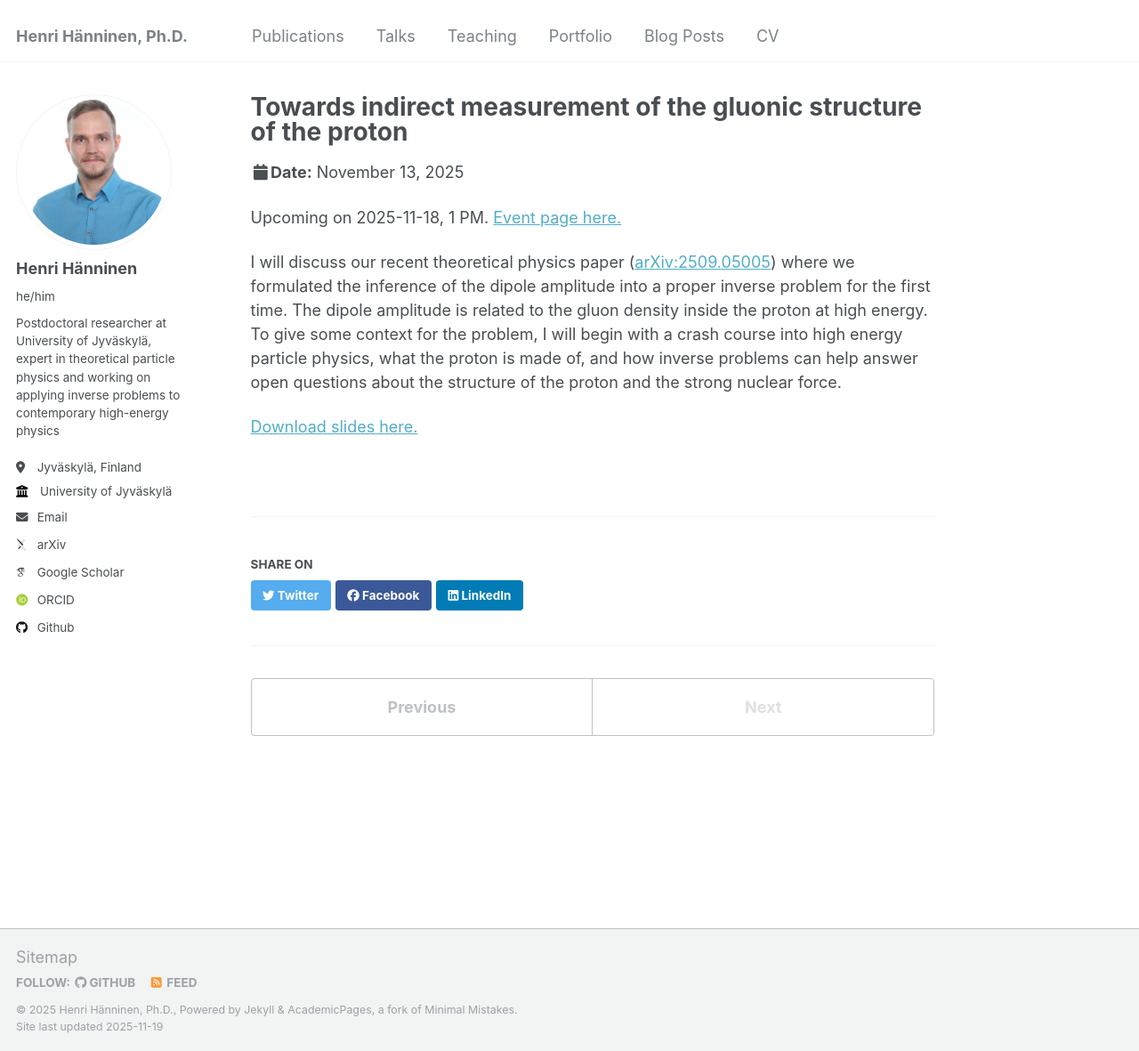
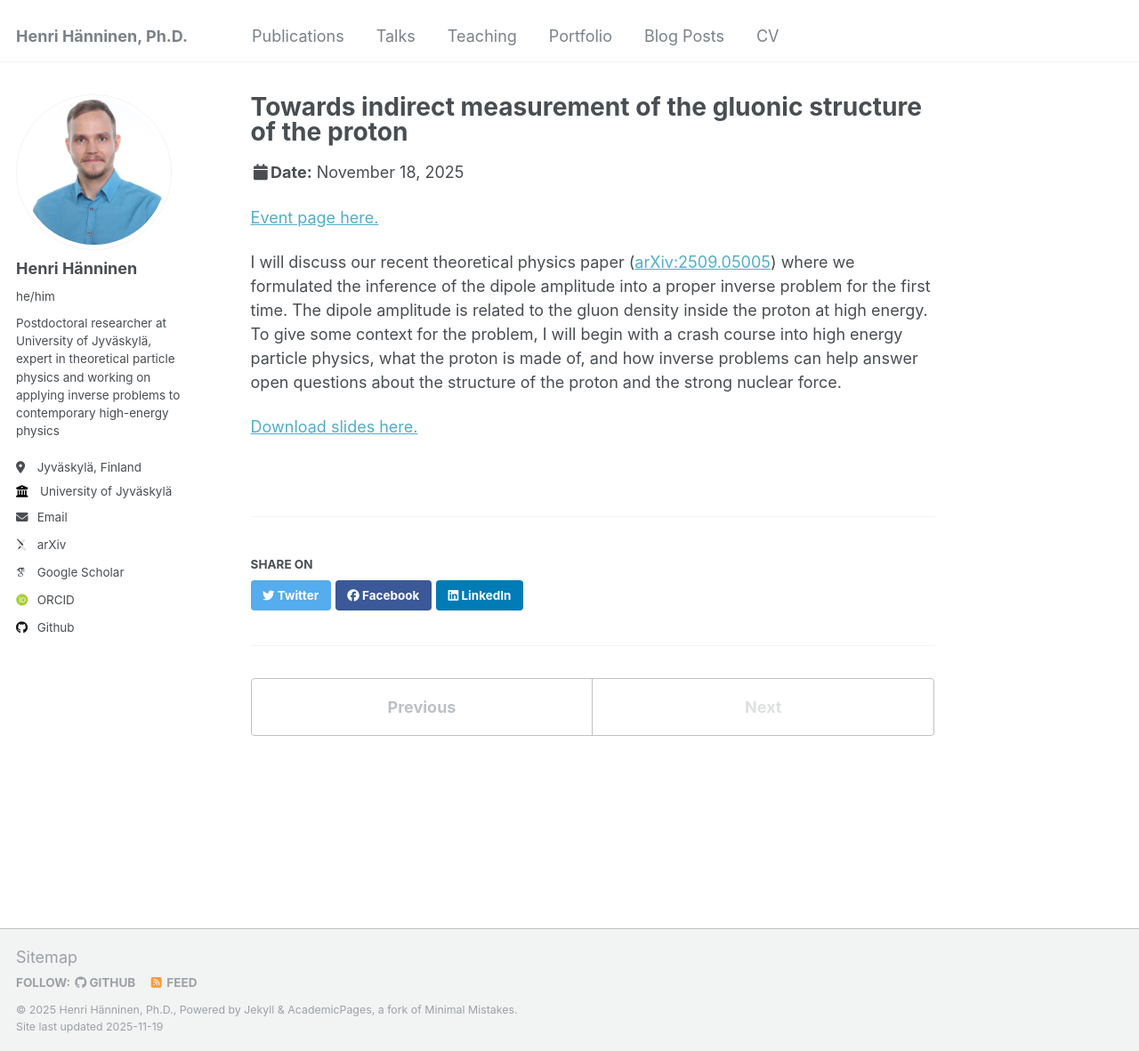
Before and after one commit to hhannine/hhannine.github.io, a Jekyll site: the page built from _talks/2025-11-18-talk-jipsem.md, in a window 1280 px wide and 1181 px high. Shown: the whole window at 89% size. Built offline with Jekyll 4.4.1, drawn with Linux system fonts in a browser that asks for light colours; some web fonts are replaced.

Commit message:
Update recent talk data

```diff
--- a/_talks/2025-11-18-talk-jipsem.md
+++ b/_talks/2025-11-18-talk-jipsem.md
@@ -4,11 +4,11 @@ collection: talks
 type: "Seminar talk"
 permalink: /talks/2025-11-18-talk-jipsem
 venue: "Jyväskylä Inverse Problems Seminar"
-date: 2025-11-13
+date: 2025-11-18
 location: "Department of Mathematics and Statistics, JYU"
 ---
 
-Upcoming on 2025-11-18, 1 PM. [Event page here.](https://sites.google.com/view/jipsem)
+[Event page here.](https://sites.google.com/view/jipsem)
 
 I will discuss our recent theoretical physics paper ([arXiv:2509.05005](https://arxiv.org/abs/2509.05005)) where we formulated the inference of the dipole amplitude into a proper inverse problem for the first time. The dipole amplitude is related to the gluon density inside the proton at high energy. To give some context for the problem, I will begin with a crash course into high energy particle physics, what the proton is made of, and how inverse problems can help answer open questions about the structure of the proton and the strong nuclear force.
 
```
Also changed, not shown: 1 other file.
